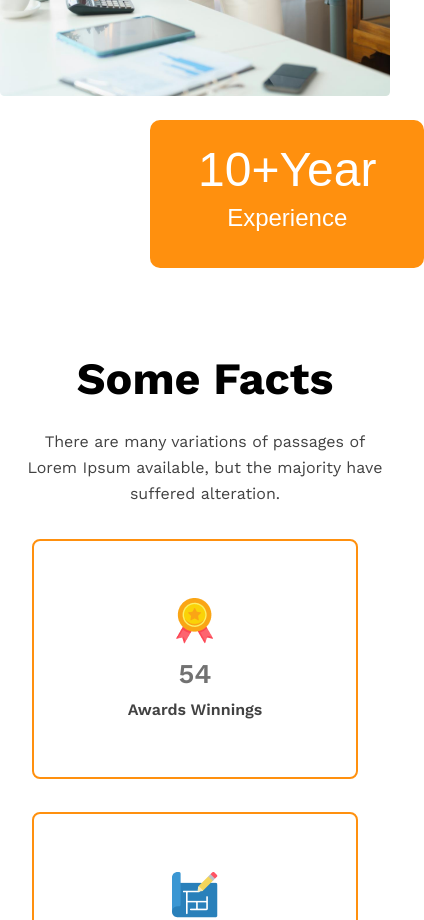
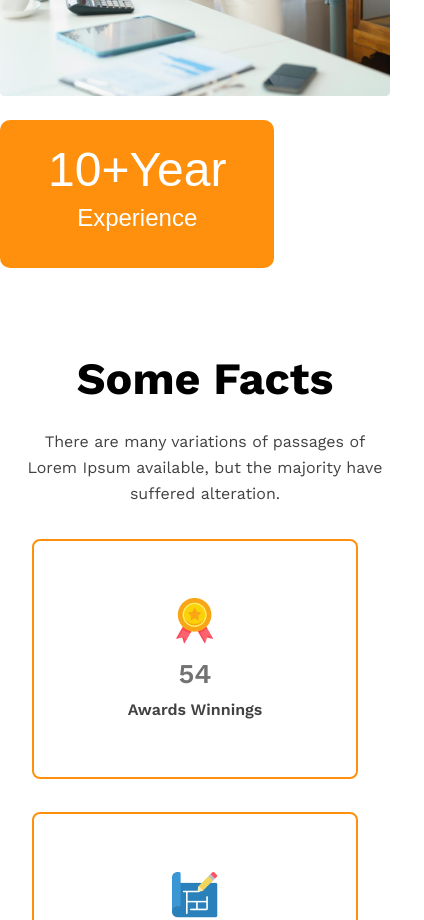
Before and after one commit to Kiron-Pal/G3-Architect, a plain HTML site: page index.html in a window 390 px wide. Shown: the part 4340-5260 px from the top of the page, 424 px wide, since content can reach past the window. Drawn offline with nearby package versions, Linux system fonts and the light colour scheme.

Commit message:
checking button

```diff
--- a/style.css
+++ b/style.css
@@ -322,7 +322,7 @@ footer .footer-container p {
         flex-direction: column;
     }
     #experience-badge{
-        margin: 20px 0 20px 150px;
+        margin: 20px 0 20px 0px;
 
     }
 
```
